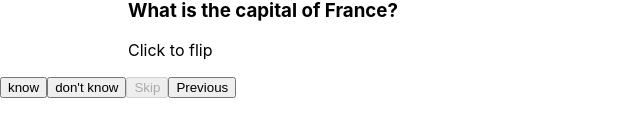
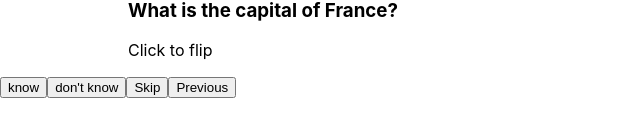
Before and after one commit to berniedovD/flashcards, a React (Create React App) app: page /play in a window 1280 px wide. Both pictures are taken after a click on the button "don't know". Shown: the part 182-318 px from the top of the page, without its empty margins (0-640 px from the left). Built offline with nearby package versions, Linux system fonts and the light colour scheme.

Commit message:
Added flashcard game over screen

```diff
--- a/src/App.tsx
+++ b/src/App.tsx
@@ -1,5 +1,5 @@
 import React from "react";
-import { BrowserRouter as Router, Routes, Route, Link } from "react-router-dom";
+import { BrowserRouter as Router, Routes, Route, Link, redirect } from "react-router-dom";
 import FlashcardList from "./FlashCardList";
 import Flashcardplay from "./FlashCardPlay";
 
@@ -38,6 +38,7 @@ const App: React.FC = () => {
             element={<FlashcardList flashcards={flashcards}></FlashcardList>}
           ></Route>
           <Route path="/play" element={<Flashcardplay flashcards={flashcards}/>}/>
+          <Route path="/gameover" element={<h1>You are done!!!</h1>}/>
         </Routes>
       </div>
     </Router>
--- a/src/FlashCardList.tsx
+++ b/src/FlashCardList.tsx
@@ -1,7 +1,7 @@
 import React from "react";
 import Flashcard from "./Flashcard";
 
-export type FlashcardListProps = {
+export interface FlashcardListProps {
   flashcards: Array<{ question: string; answer: string }>;
 };
 
--- a/src/FlashCardPlay.tsx
+++ b/src/FlashCardPlay.tsx
@@ -1,18 +1,24 @@
 import React, {useState, useEffect} from "react";
 import Flashcard from "./Flashcard";
 import {FlashcardListProps} from "./FlashCardList";
+import {Navigate} from "react-router-dom"
 
-const Flashcardplay: React.FC<FlashcardListProps> = ({flashcards}) => {
+const Flashcardplay = ({flashcards}: FlashcardListProps):JSX.Element => {
    const [card, setCard] = useState<number>(0);
    const [lastCard, setLastCard] = useState<boolean>(false);
    const [firstCard, setFirstCard] = useState<boolean>(true);
    const [known, setknown] = useState<number[]>(new Array(flashcards.length).fill(0));
+   const [playing, setPlaying] = useState<boolean>(true)
    function updateknown(know: number) {
       // 1 is not known and 2 is known.
       setknown(known.map((e: number, i: number) => i === card ? know : e));
    }
    function next() {
-      setCard(card + 1);
+      if (!lastCard) {
+          setCard(card + 1);
+      } else {
+          setPlaying(false);
+      }
    }
    function previous() {
       setCard(card - 1);
@@ -23,13 +29,14 @@ const Flashcardplay: React.FC<FlashcardListProps> = ({flashcards}) => {
    }, [card])
    return(
       <div>
+        {!playing && <Navigate to="/gameover" replace={true}/>}
         <Flashcard
            term={flashcards[card].question}
            definition={flashcards[card].answer}
         />
-        <button onClick={() => {updateknown(2); if (!lastCard) {next()}}}>know</button>
-        <button onClick={() => {updateknown(1); if (!lastCard) {next()}}}>don't know</button>
-        <button disabled={lastCard} onClick={next}>Skip</button>
+        <button onClick={() => {updateknown(2); next()}}>know</button>
+        <button onClick={() => {updateknown(1); next()}}>don't know</button>
+        <button onClick={next}>Skip</button>
         <button disabled={firstCard} onClick={previous}>Previous</button>
       </div>
    )
```
Also changed, not shown: 1 other file (tests, documents, lock files or other folders).
